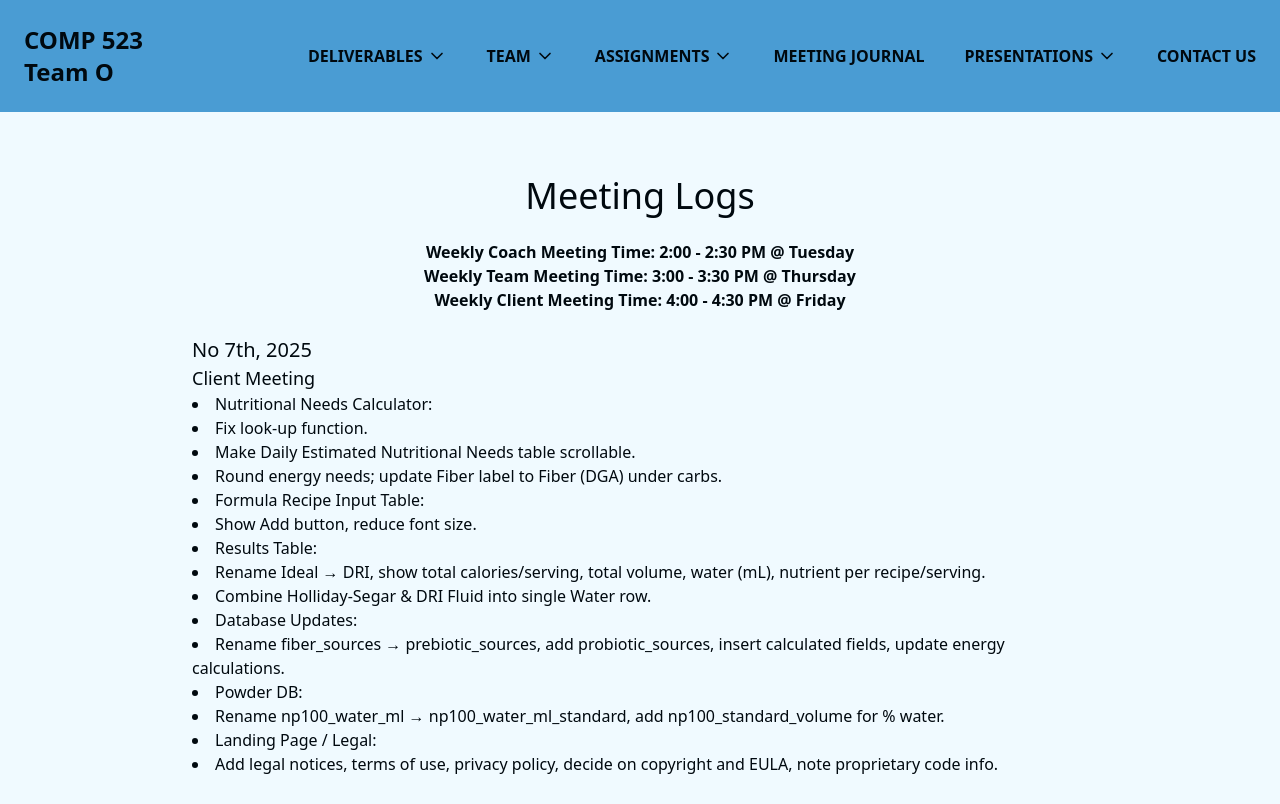
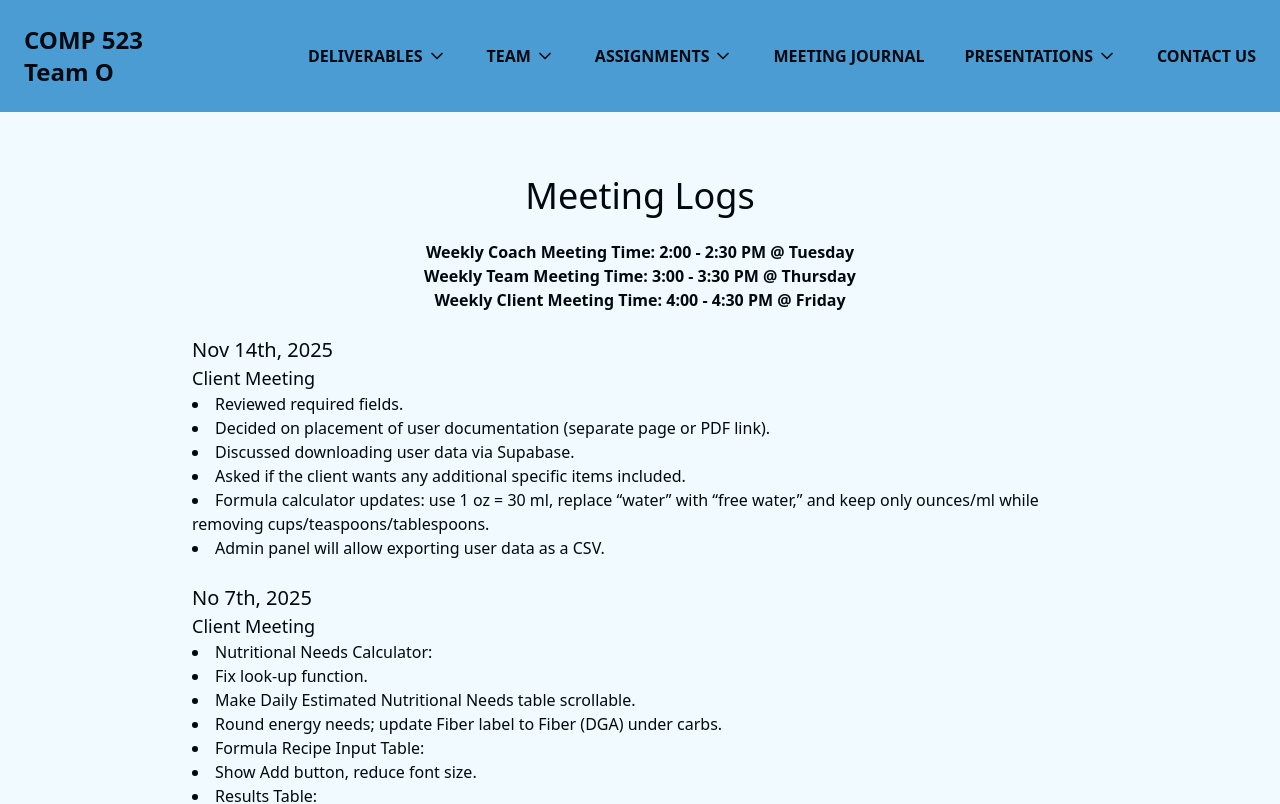
Before and after one commit to ethanbonsall/COMP-523-O, a Next.js app in the folder web/: page /journal in a window 1280 px wide. Shown: the top 804 px of the page. Built offline with nearby package versions, Linux system fonts and the light colour scheme.

Commit message:
updated meeting journal

```diff
--- a/web/pages/journal.tsx
+++ b/web/pages/journal.tsx
@@ -18,6 +18,17 @@ const Journal = () => {
         <p>
           <b>Weekly Client Meeting Time: 4:00 - 4:30 PM @ Friday</b>
         </p>
+        <br></br>
+        <div className="container mx-auto px-[15%]">
+          <p className="text-xl"> Nov 14th, 2025 </p>
+          <p className="text-lg"> Client Meeting </p>
+          <li>Reviewed required fields.</li>
+          <li>Decided on placement of user documentation (separate page or PDF link).</li>
+          <li>Discussed downloading user data via Supabase.</li>
+          <li>Asked if the client wants any additional specific items included.</li>
+          <li>Formula calculator updates: use 1 oz = 30 ml, replace “water” with “free water,” and keep only ounces/ml while removing cups/teaspoons/tablespoons.</li>
+          <li>Admin panel will allow exporting user data as a CSV.</li>
+        </div>
         <br></br>
         <div className="container mx-auto px-[15%]">
           <p className="text-xl"> No 7th, 2025 </p>
```
